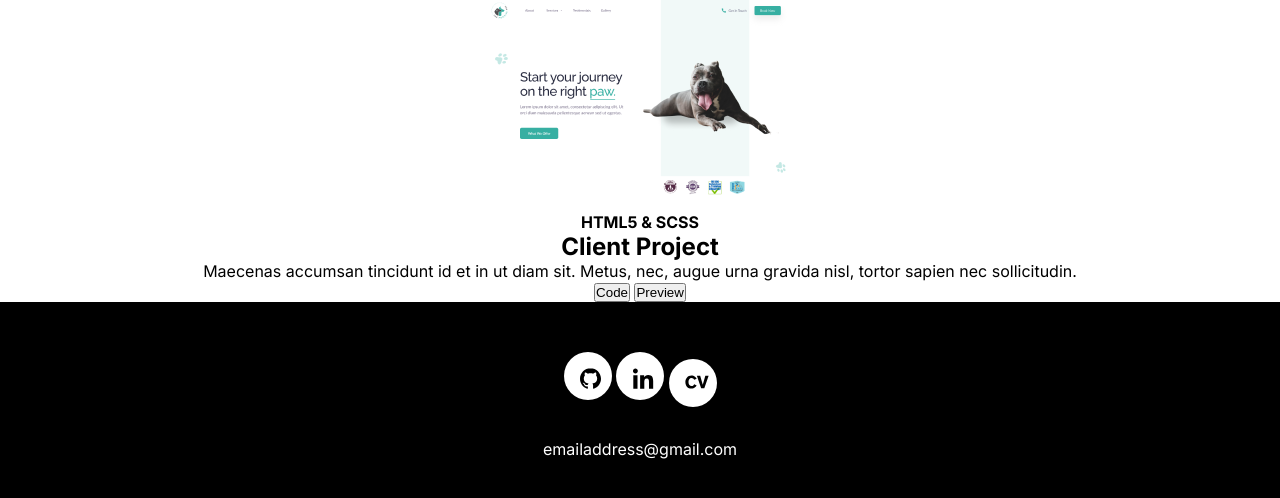
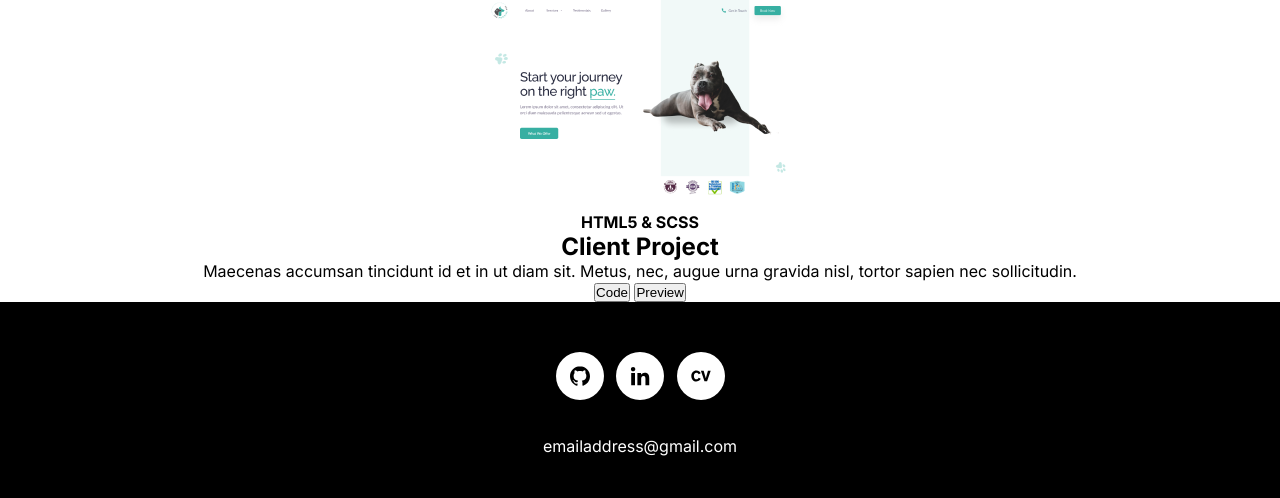
Before and after one commit to JustinDotMorris/Portfolio-Project, a plain HTML site: page index.html in a window 1280 px wide. Shown: the part 2368-2866 px from the top of the page. Drawn offline with Linux system fonts and the light colour scheme.

Commit message:
Footer circles styling issue fixed, now equal size

```diff
--- a/_footer.scss
+++ b/_footer.scss
@@ -10,10 +10,13 @@ footer{
         width: 3rem;
         height: 3rem;
         border-radius: 50%;
+        margin: 0 0.25rem 0 0.25rem;
     }
 
     .footer__icons__imgholders__img{
-        padding: 1rem 1rem 0 1rem;
+        width: 1.25rem;
+        height: 3rem;
+
     }
 
 
```
Also changed, not shown: style.css, 1 other file.
